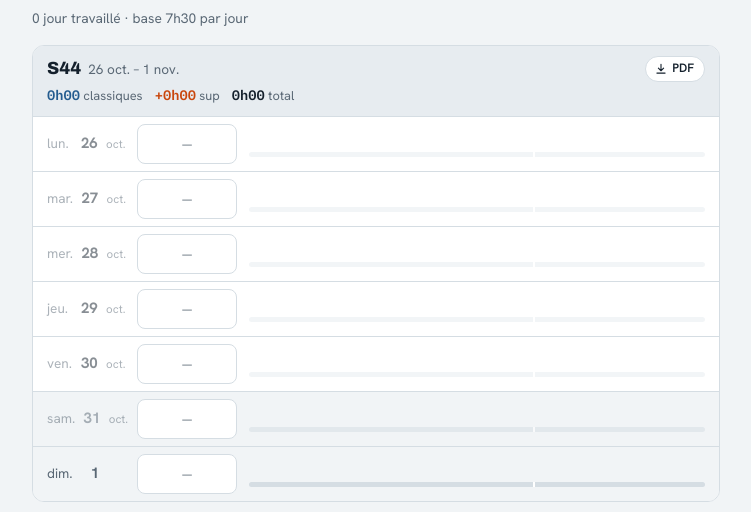
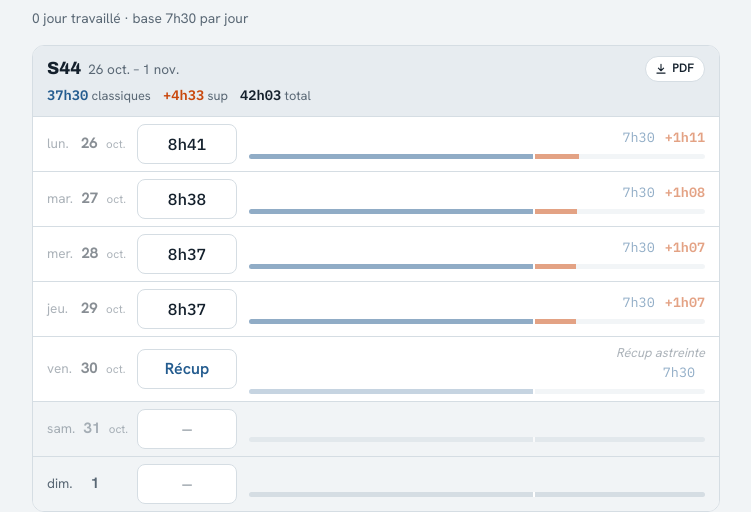
Before and after one commit to Haris692/haris692.github.io, a plain HTML site: page carnet-heures/index.html in a window 1280 px wide. Shown: the part 323-835 px from the top of the page, without its empty margins (264-1015 px from the left). Drawn offline with Linux system fonts and the light colour scheme.

Commit message:
Carnet d'heures : heures de mars à octobre 2026 intégrées
Co-Authored-By: Claude Opus 5.5 <noreply@anthropic.com>
Claude-Session: https://claude.ai/code/session_01UTAffXY1CiHkqJKaLVmKrE

```diff
--- a/carnet-heures/index.html
+++ b/carnet-heures/index.html
@@ -340,7 +340,7 @@ table.rt{width:100%;border-collapse:collapse;font-size:.9rem}
 'use strict';
 var KEY='carnet-heures-v1';
 /* Remplacé à chaque publication par build.sh (date de la version) */
-var BUILD='202611152115';
+var BUILD='202611152124';
 var MOIS=['janvier','février','mars','avril','mai','juin','juillet','août','septembre','octobre','novembre','décembre'];
 var MOIS_C=['janv.','févr.','mars','avr.','mai','juin','juil.','août','sept.','oct.','nov.','déc.'];
 var CHIPS=['Janv','Févr','Mars','Avr','Mai','Juin','Juil','Août','Sept','Oct','Nov','Déc'];
@@ -359,8 +359,9 @@ var MARKS={
 };
 
 /* Heures déjà connues, intégrées une fois au carnet (une modification ou suppression ensuite est conservée).
-   Version 1 : heures de sept.–oct. 2025 ; version 2 : récup du 03/10/2025 ; version 3 : nov. 2024 – mars 2026. */
-var SEED_VERSION=3;
+   Version 1 : heures de sept.–oct. 2025 ; version 2 : récup du 03/10/2025 ; version 3 : nov. 2024 – mars 2026 ;
+   version 4 : mars – oct. 2026. */
+var SEED_VERSION=4;
 var SEED={
   '2025-09-01':'8h32','2025-09-02':'8h14','2025-09-03':'8h34','2025-09-04':'10h41','2025-09-05':'8h25',
   '2025-09-08':'11h21','2025-09-09':'9h07','2025-09-10':'8h26','2025-09-11':'10h12','2025-09-12':'9h51',
@@ -464,6 +465,64 @@ var SEED3_MARKS={
   '2026-02-02':'recup',
   '2026-02-13':'recup'
 };
+/* Version 4 : heures du 11/03/2026 au 30/10/2026 (fichier vérifié le 15/11/2026). */
+var SEED4_DAYS={
+  '2026-03-11':'9h22','2026-03-12':'9h41',
+  '2026-03-16':'9h31','2026-03-17':'9h55','2026-03-18':'8h41',
+  '2026-03-23':'8h03','2026-03-24':'9h09','2026-03-25':'7h44','2026-03-26':'6h48','2026-03-27':'8h12',
+  '2026-03-30':'8h48','2026-03-31':'9h10','2026-04-01':'11h02','2026-04-02':'11h28',
+  '2026-04-07':'8h32','2026-04-08':'8h19','2026-04-09':'8h56','2026-04-10':'8h49',
+  '2026-04-13':'14h09','2026-04-14':'11h18','2026-04-15':'9h34','2026-04-16':'9h05','2026-04-17':'9h18',
+  '2026-04-20':'9h40','2026-04-21':'9h17','2026-04-22':'9h39','2026-04-23':'8h33',
+  '2026-04-27':'12h07','2026-04-28':'7h48','2026-04-29':'8h24','2026-04-30':'9h06',
+  '2026-05-11':'8h45','2026-05-12':'11h18','2026-05-13':'9h20','2026-05-15':'10h37',
+  '2026-05-18':'11h04','2026-05-19':'8h56','2026-05-20':'7h38','2026-05-21':'8h20',
+  '2026-05-26':'8h56','2026-05-28':'11h03','2026-05-29':'7h26',
+  '2026-06-02':'8h57','2026-06-03':'9h23','2026-06-04':'8h36','2026-06-05':'7h17',
+  '2026-06-08':'9h04','2026-06-09':'12h15','2026-06-10':'8h11','2026-06-11':'8h58','2026-06-12':'9h33',
+  '2026-06-15':'9h50','2026-06-16':'8h34','2026-06-17':'7h40','2026-06-18':'7h08','2026-06-19':'9h13',
+  '2026-06-22':'11h48','2026-06-23':'11h43','2026-06-24':'11h08','2026-06-25':'9h25','2026-06-26':'8h41',
+  '2026-06-29':'9h13','2026-06-30':'9h40','2026-07-01':'9h32','2026-07-02':'9h52','2026-07-03':'8h19',
+  '2026-07-06':'10h30','2026-07-07':'10h55','2026-07-08':'15h58','2026-07-09':'12h12','2026-07-10':'8h39',
+  '2026-07-13':'9h51','2026-07-15':'9h48','2026-07-16':'9h27','2026-07-17':'12h57',
+  '2026-07-20':'13h07','2026-07-21':'8h09','2026-07-22':'8h03','2026-07-23':'9h28','2026-07-24':'8h35',
+  '2026-07-28':'8h03','2026-07-29':'9h13','2026-07-30':'8h27','2026-07-31':'7h13',
+  '2026-08-03':'7h57','2026-08-04':'9h19','2026-08-05':'6h29',
+  '2026-08-13':'9h22','2026-08-14':'9h37',
+  '2026-08-17':'7h55','2026-08-18':'10h58','2026-08-19':'7h59','2026-08-20':'7h40','2026-08-21':'6h33',
+  '2026-08-24':'6h35','2026-08-25':'8h30','2026-08-26':'9h12','2026-08-27':'9h14','2026-08-28':'6h50',
+  '2026-08-31':'7h55','2026-09-01':'7h37','2026-09-02':'8h26','2026-09-03':'7h37','2026-09-04':'9h00',
+  '2026-09-11':'9h11',
+  '2026-09-14':'8h35','2026-09-15':'8h19','2026-09-16':'8h48','2026-09-17':'7h59',
+  '2026-09-21':'9h15','2026-09-22':'8h59','2026-09-23':'9h14','2026-09-24':'9h27','2026-09-25':'7h47',
+  '2026-09-28':'10h00','2026-09-29':'8h46','2026-09-30':'7h50','2026-10-01':'8h33','2026-10-02':'8h12',
+  '2026-10-05':'9h10','2026-10-06':'10h06','2026-10-07':'6h30','2026-10-08':'8h18','2026-10-09':'9h50',
+  '2026-10-12':'10h07','2026-10-13':'8h54','2026-10-14':'9h02','2026-10-15':'7h11',
+  '2026-10-20':'8h34','2026-10-21':'7h24','2026-10-22':'8h24','2026-10-23':'9h14',
+  '2026-10-26':'8h41','2026-10-27':'8h38','2026-10-28':'8h37','2026-10-29':'8h37'
+};
+var SEED4_MARKS={
+  '2026-03-13':'recup',
+  '2026-03-19':'conge','2026-03-20':'recup',
+  '2026-04-03':'recup',
+  '2026-04-06':'ferie',
+  '2026-04-24':'recup',
+  '2026-05-01':'ferie',
+  '2026-05-04':'conge','2026-05-05':'conge','2026-05-06':'conge','2026-05-07':'conge','2026-05-08':'ferie',
+  '2026-05-14':'ferie',
+  '2026-05-22':'recup',
+  '2026-05-25':'ferie','2026-05-27':'conge',
+  '2026-06-01':'conge',
+  '2026-07-14':'ferie',
+  '2026-07-27':'recup',
+  '2026-08-06':'conge','2026-08-07':'conge',
+  '2026-08-10':'conge','2026-08-11':'conge','2026-08-12':'conge',
+  '2026-09-07':'conge','2026-09-08':'conge','2026-09-09':'conge','2026-09-10':'conge',
+  '2026-09-18':'recup',
+  '2026-10-16':'recup',
+  '2026-10-19':'maladie',
+  '2026-10-30':'recup'
+};
 var storageOK=true;
 function $(s){return document.querySelector(s);}
 function el(tag,cls,text){var e=document.createElement(tag);if(cls)e.className=cls;if(text!=null)e.textContent=text;return e;}
@@ -517,14 +576,17 @@ function applySeed(){
   if(state.seed<2)Object.keys(SEED_MARKS).forEach(function(k){
     if(!state.days[k]&&!state.marks[k])state.marks[k]=SEED_MARKS[k];
   });
-  if(state.seed<3){
-    var ks={};Object.keys(SEED3_DAYS).concat(Object.keys(SEED3_MARKS)).forEach(function(k){ks[k]=1;});
+  /* Lots suivants : heures et mentions, sans toucher aux jours déjà renseignés */
+  [[3,SEED3_DAYS,SEED3_MARKS],[4,SEED4_DAYS,SEED4_MARKS]].forEach(function(lot){
+    if(state.seed>=lot[0])return;
+    var D=lot[1],M=lot[2],ks={};
+    Object.keys(D).concat(Object.keys(M)).forEach(function(k){ks[k]=1;});
     Object.keys(ks).forEach(function(k){
       if(state.days[k]||state.marks[k])return;
-      if(SEED3_MARKS[k])state.marks[k]=SEED3_MARKS[k];
-      var r=SEED3_DAYS[k]?parseDur(SEED3_DAYS[k]):null;if(r&&r.min)state.days[k]=r.min;
+      if(M[k])state.marks[k]=M[k];
+      var r=D[k]?parseDur(D[k]):null;if(r&&r.min)state.days[k]=r.min;
     });
-  }
+  });
   state.seed=SEED_VERSION;
   return true;
 }
--- a/carnet-heures/version.json
+++ b/carnet-heures/version.json
@@ -1 +1 @@
-{"build":"202611152115"}
+{"build":"202611152124"}
```
